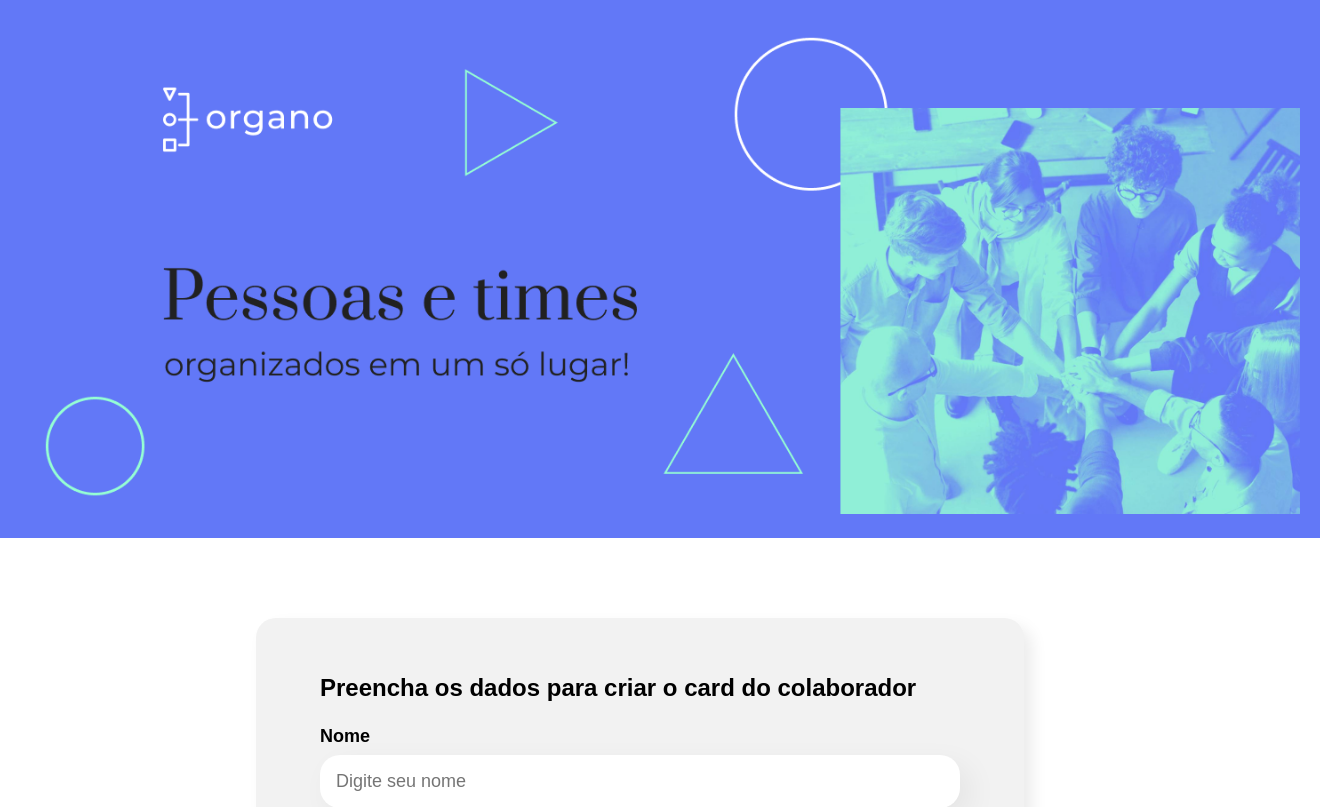
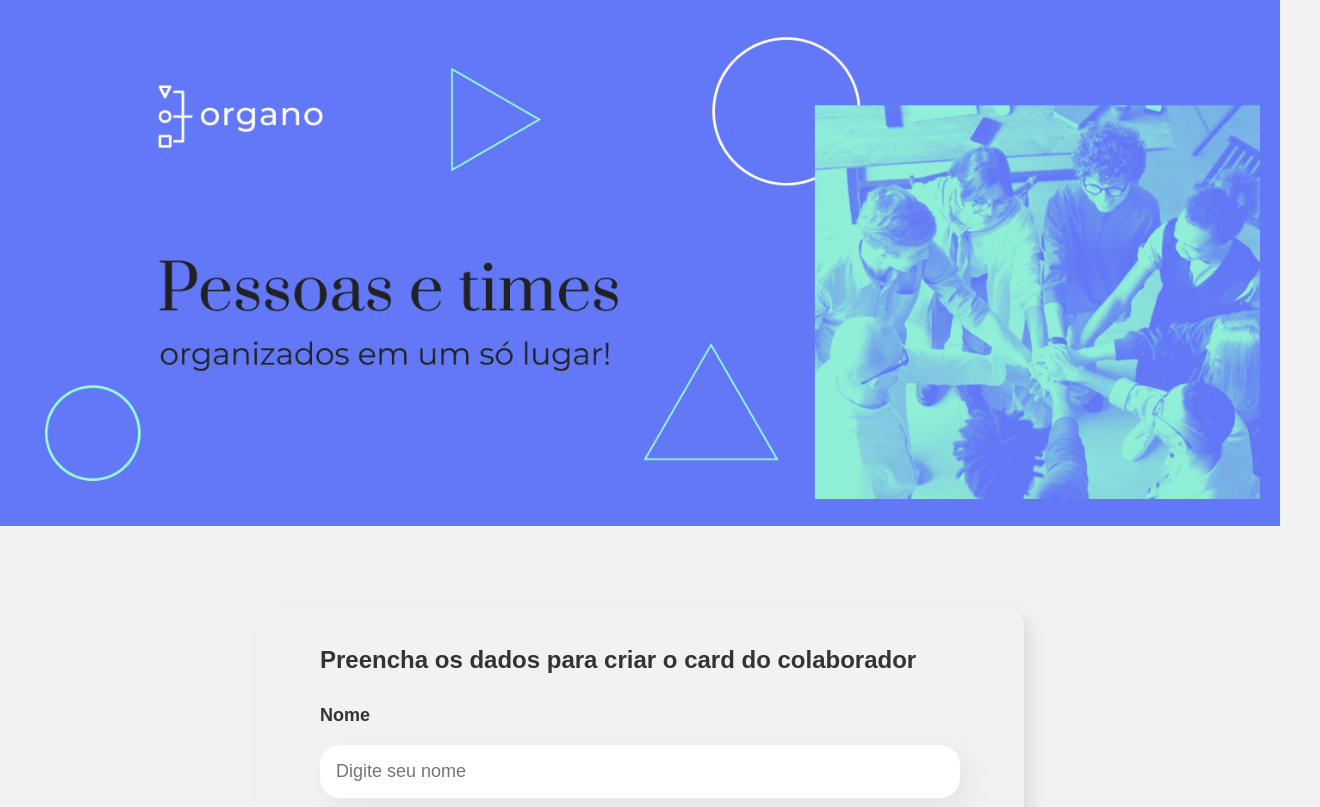
Before and after one commit to GustavoGodoiDev/Organo-teams, a React (Create React App) app: page / in a window 1280 px wide. Shown: the top 807 px of the page, 1320 px wide, since content can reach past the window. Built offline with nearby package versions, Linux system fonts and the light colour scheme.

Commit message:
Testes de CSS

```diff
--- a/src/App.js
+++ b/src/App.js
@@ -2,6 +2,7 @@ import { useState } from 'react';
 import Banner from './componentes/Banner';
 import Formulario from './componentes/Formulario';
 import Time from './componentes/Time';
+
 
 //Definição dos times
 function App() {
--- a/src/componentes/CampoTexto/CampoTexto.css
+++ b/src/componentes/CampoTexto/CampoTexto.css
@@ -9,7 +9,7 @@
 }
 
 .campo-texto input {
-    background-color: #FFF;
+    background-color: #ffffff;
     box-shadow: 10px 10px 30px rgba(0, 0, 0, 0.06);
     width: 100%;
     border: none;
@@ -22,6 +22,7 @@
 
 .campo-texto input:hover {
     scale: 1.03;
+    background-color: rgb(0, 81, 128);
 }
 
 @media (max-width: 768px) {
--- a/src/componentes/Formulario/Formulario.css
+++ b/src/componentes/Formulario/Formulario.css
@@ -14,6 +14,11 @@
     width: 100%;
     box-sizing: border-box;
     transition: all 0.3s ease;
+}
+
+.formulario :hover{
+    background-color: #000000;
+    color: #F2F2F2;
 }
 
 @media (max-width: 1024px) {
--- a/src/componentes/Formulario/index.js
+++ b/src/componentes/Formulario/index.js
@@ -187,6 +187,7 @@ const Formulario = (props) => {
                                     onClick={handleApplyCrop}
                                 >
                                     Confirmar
+
                                 </button>
                                 <button
                                     className="cropper-button cancelar"
--- a/src/index.css
+++ b/src/index.css
@@ -1,64 +1,100 @@
-/* Defina um layout básico para telas grandes, como desktops */
-body {
-  font-family: Arial, sans-serif;
-  margin: 0px;
-  padding: 0;
-  display: flex;
-  flex-direction: column;
-  min-height: 100vh;
+/* Declaração de variáveis globais */
+:root {
+  /* Cores principais */
+  --cor-primaria: #0084ff; /* Azul */
+  --cor-secundaria: #e74c3c; /* Vermelho */
+  --cor-fundo-claro: #F2F2F2; /* Fundo claro */
+  --cor-fundo-escuro: #000000; /* Fundo escuro */
+  --cor-borda: #eaeaea; /* Cor da borda */
+  --cor-hover-primaria: #3b5bd2; /* Hover azul mais escuro */
+  --cor-hover-secundaria: #c0392b; /* Hover vermelho mais escuro */
+  --cor-texto: #333333; /* Cor do texto principal */
+  --cor-texto-claro: #FFFFFF; /* Texto claro */
+  --cor-sombra: rgba(0, 0, 0, 0.08); /* Sombra suave */
+  --cor-fundo-botoes: #d3d3d3; /* Fundo dos botões */
+  --cor-borda-input: #007bff; /* Borda do input no foco */
+
+  /* Fontes */
+  --font-family-principal: 'Poppins', sans-serif; /* Fonte principal */
+  --font-family-secundaria: 'Montserrat', sans-serif; /* Fonte secundária */
+
+  /* Tamanhos padrão */
+  --font-size-base: 16px;
+  --font-size-titulo: 24px;
+  --font-size-subtitulo: 20px;
 }
 
-.container {
-  width: 100%;
-  margin: 0 auto;
+/* Resetando margens e paddings, além de garantir que a fonte e o comportamento de texto sejam consistentes */
+* {
+  margin: 0;
+  padding: 0;
+  box-sizing: border-box;
 }
 
-/* Media query para telas pequenas (celulares) */
-@media (max-width: 768px) {
-  /* Alterações específicas para telas de celulares */
 body {
-      font-size: 16px;  /* Ajuste a fonte para dispositivos menores */
+  font-family: var(--font-family-principal);
+  font-size: var(--font-size-base);
+  color: var(--cor-texto);
+  background-color: var(--cor-fundo-claro);
+  line-height: 1.5;
 }
 
-  .banner{
-    margin-bottom: 15px;
+/* Definindo o estilo de texto global */
+h1, h2, h3, h4, h5, h6 {
+  font-family: var(--font-family-secundaria);
+  font-weight: bold;
 }
 
-  .container {
-      width: 95%; /* Use uma largura maior para telas pequenas */
+p {
+  font-size: 1rem;
+  color: var(--cor-texto);
 }
 
-  .campo-texto {
-      width: 100%; /* Ajuste o tamanho dos campos de texto */
+a {
+  text-decoration: none;
+  color: var(--cor-primaria);
 }
 
-  .lista-suspensa select {
-      width: 100%; /* Certifique-se de que a lista suspensa ocupe toda a largura */
+a:hover {
+  color: var(--cor-hover-primaria);
 }
 
-  .formulario {
-      padding: 20px;
-      margin-top: 10px;  /* Diminua o espaço acima do formulário */
-  }
+/* Botões globais */
+button {
+  background-color: var(--cor-primaria);
+  color: var(--cor-texto-claro);
+  padding: 10px 20px;
+  font-size: 1rem;
+  border-radius: 10px;
+  border: none;
+  cursor: pointer;
+  transition: background-color 0.3s ease, transform 0.3s ease;
 }
 
-/* Media query para telas de tablets (a partir de 768px) */
-@media (max-width: 1024px) {
-  /* Ajustes para telas de tablets */
-
-  .banner{
-    margin-bottom: 15px;
+button:hover {
+  background-color: var(--cor-hover-primaria);
+  transform: scale(1.05);
 }
 
-  .container {
-      width: 90%;
+input[type="text"],
+input[type="email"],
+input[type="password"],
+textarea,
+select {
+  font-size: 1rem;
+  padding: 10px;
+  border-radius: 10px;
+  border: 1px solid var(--cor-borda);
+  width: 100%;
+  box-sizing: border-box;
+  margin: 8px 0;
 }
 
-  .campo-texto {
-      width: 100%;
+input[type="text"]:focus,
+input[type="email"]:focus,
+input[type="password"]:focus,
+textarea:focus,
+select:focus {
+  border-color: var(--cor-borda-input);
+  outline: none;
 }
-
-  .formulario {
-      padding: 30px;
-  }
-}
--- /dev/null
+++ b/var.css
@@ -0,0 +1,26 @@
+/* variaveis.css */
+
+/* Cores principais */
+:root {
+    --cor-primaria: #0084ff; /* Azul */
+    --cor-secundaria: #e74c3c; /* Vermelho */
+    --cor-fundo-claro: #F2F2F2; /* Fundo claro */
+    --cor-fundo-escuro: #000000; /* Fundo escuro */
+    --cor-borda: #eaeaea; /* Cor da borda */
+    --cor-hover-primaria: #3b5bd2; /* Hover azul mais escuro */
+    --cor-hover-secundaria: #c0392b; /* Hover vermelho mais escuro */
+    --cor-texto: #333333; /* Cor do texto principal */
+    --cor-texto-claro: #FFFFFF; /* Texto claro */
+    --cor-sombra: rgba(0, 0, 0, 0.08); /* Sombra suave */
+    --cor-fundo-botoes: #d3d3d3; /* Fundo dos botões */
+    --cor-borda-input: #007bff; /* Borda do input no foco */
+
+    /* Fontes */
+    --font-family-principal: 'Poppins', sans-serif; /* Fonte principal */
+    --font-family-secundaria: 'Montserrat', sans-serif; /* Fonte secundária */
+
+    /* Tamanhos padrão */
+    --font-size-base: 16px;
+    --font-size-titulo: 24px;
+    --font-size-subtitulo: 20px;
+}
```
Lines whose indentation alone changed are shown as unchanged.
